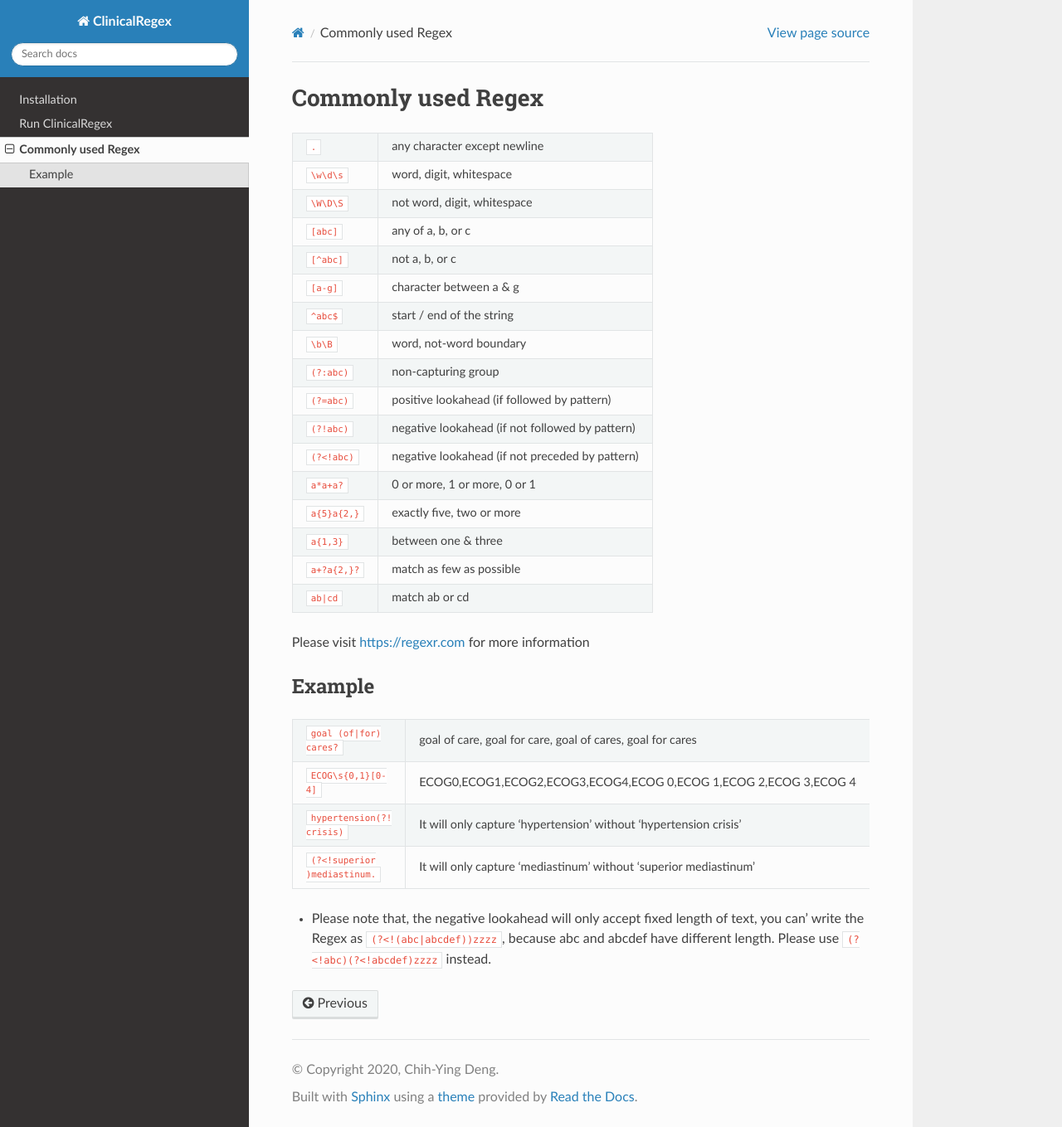
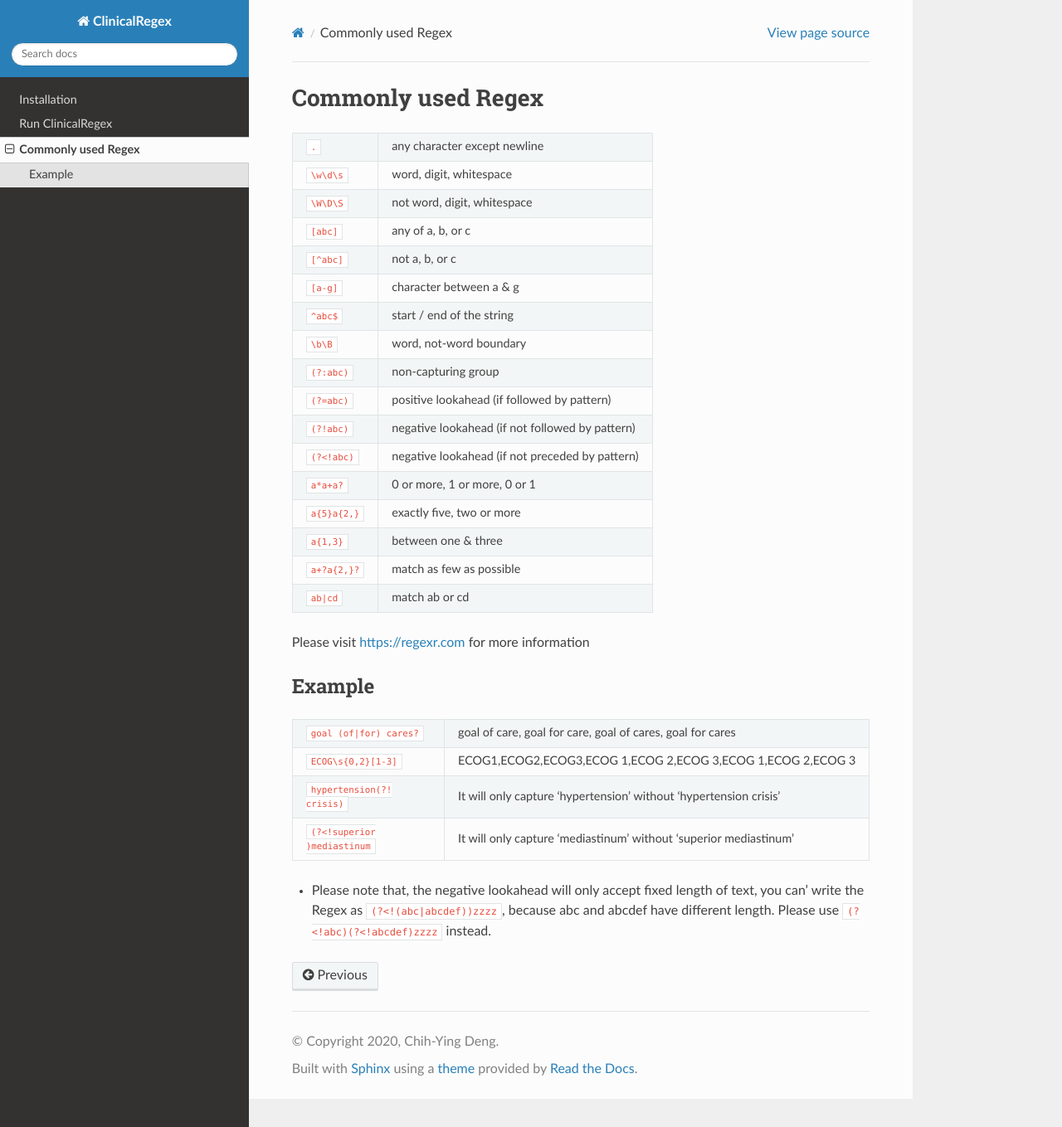
Before and after one commit to ChihyingDeng/ClinicalRegex_flask, a Sphinx documentation site: the page built from docs/source/regex.rst, in a window 1280 px wide and 1359 px high. Shown: the whole window at 83% size. Built offline with Sphinx 7.4.7 and the Read the Docs theme 2.0.0, drawn with Linux system fonts in a browser that asks for light colours.

Commit message:
update documentation

```diff
--- a/docs/source/regex.rst
+++ b/docs/source/regex.rst
@@ -44,10 +44,10 @@ Example
 +------------------------------+-------------------------------------------------------------------+
 |``goal (of|for) cares?``      |goal of care, goal for care, goal of cares, goal for cares         |
 +------------------------------+-------------------------------------------------------------------+
-|``ECOG\s{0,1}[0-4]``          |ECOG0,ECOG1,ECOG2,ECOG3,ECOG4,ECOG 0,ECOG 1,ECOG 2,ECOG 3,ECOG 4   |
+|``ECOG\s{0,2}[1-3]``          |ECOG1,ECOG2,ECOG3,ECOG 1,ECOG 2,ECOG 3,ECOG  1,ECOG  2,ECOG  3     |
 +------------------------------+-------------------------------------------------------------------+
 |``hypertension(?! crisis)``   |It will only capture 'hypertension' without 'hypertension crisis'  |
 +------------------------------+-------------------------------------------------------------------+
-|``(?<!superior )mediastinum.``|It will only capture 'mediastinum' without 'superior mediastinum'  |
+|``(?<!superior )mediastinum`` |It will only capture 'mediastinum' without 'superior mediastinum'  |
 +------------------------------+-------------------------------------------------------------------+
 * Please note that, the negative lookahead will only accept fixed length of text, you can' write the Regex as ``(?<!(abc|abcdef))zzzz``, because abc and abcdef have different length. Please use ``(?<!abc)(?<!abcdef)zzzz`` instead.
```
